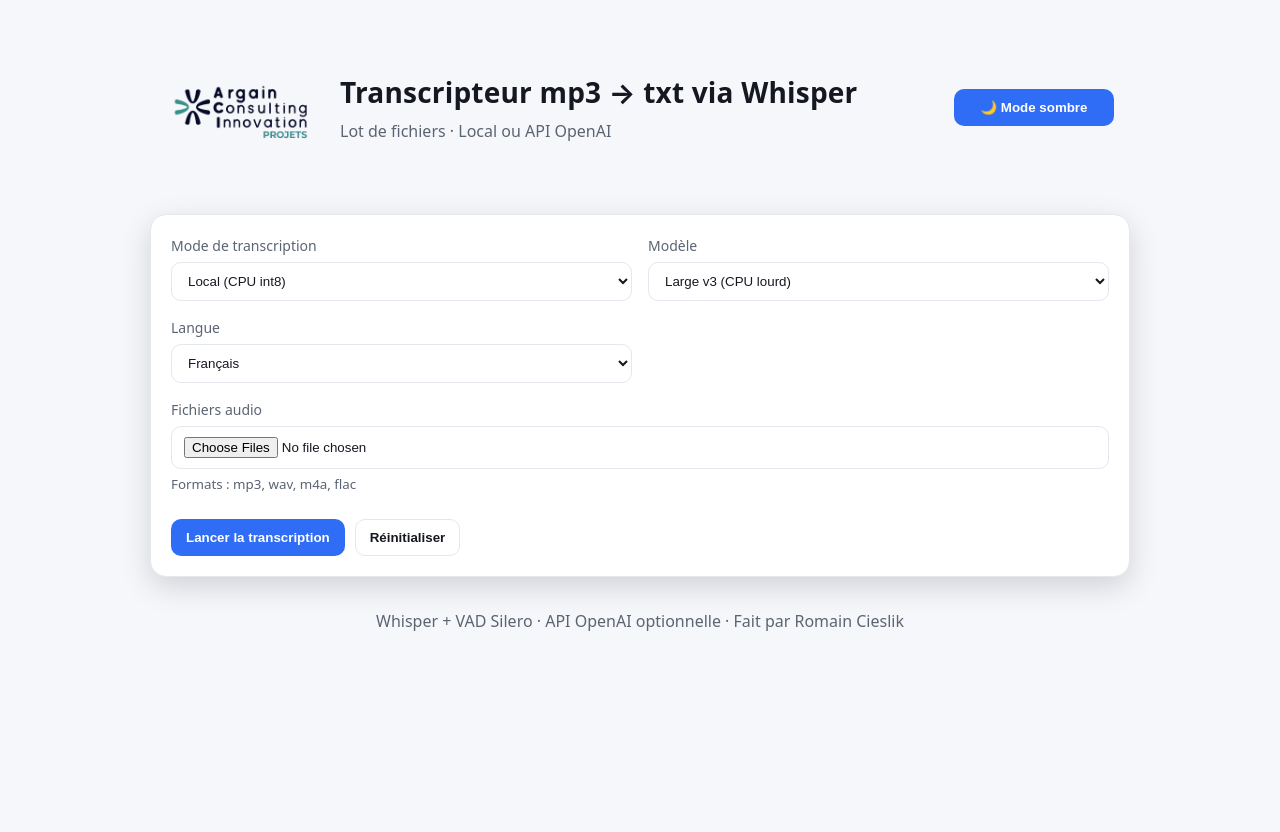
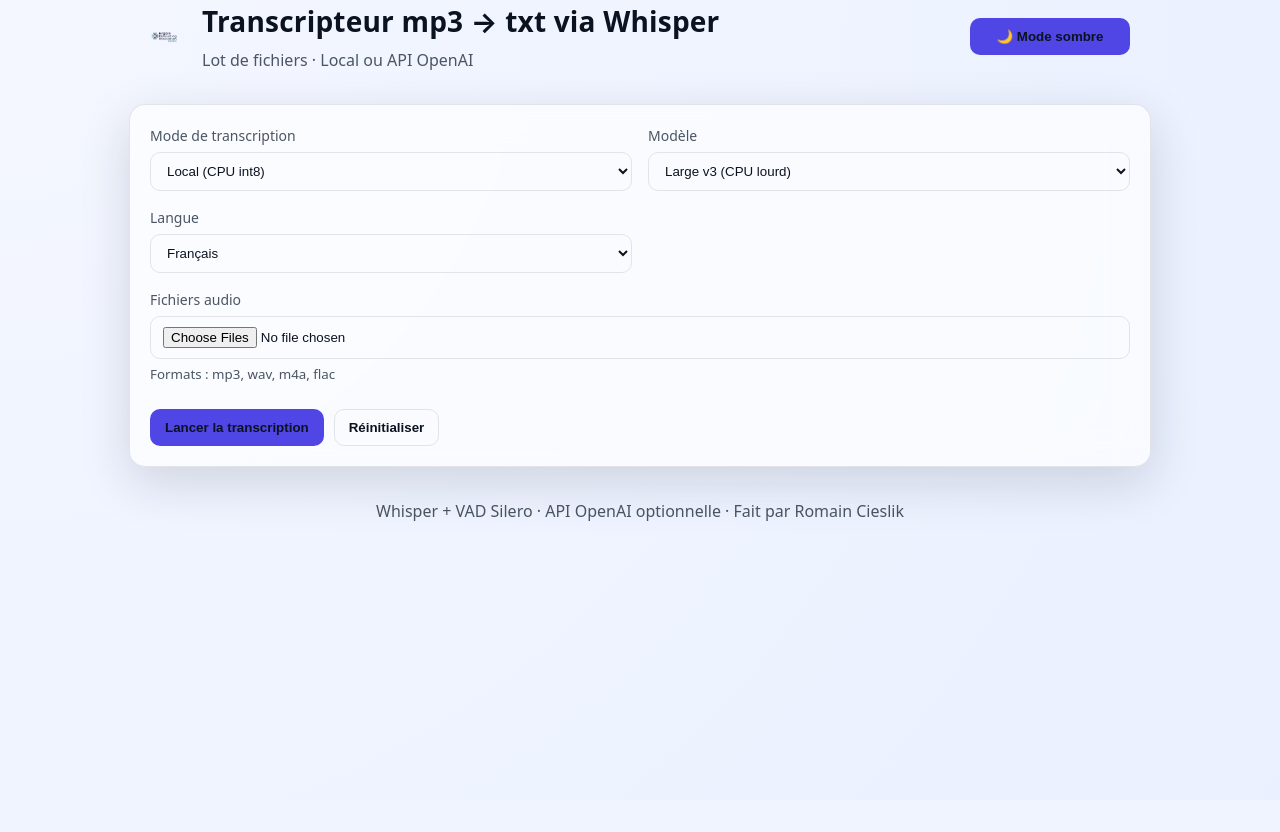
Before and after one commit to Romano-de-la-vega/app-whisper, a FastAPI app: page / in a window 1280 px wide. After the commit the page ends 521 px from the top, so only its background shows below. Run offline with FastAPI, Linux system fonts and the light colour scheme.

Commit message:
feat: add light and dark theme

```diff
--- a/static/app.js
+++ b/static/app.js
@@ -47,10 +47,12 @@ let isRunning = false;
 // ====== Thème (persistance localStorage) ======
 (function initTheme() {
   const root = document.documentElement;
-  const saved = localStorage.getItem("theme") || "light";
-  root.setAttribute("data-theme", saved);
-  themeBtn.textContent = saved === "dark" ? "☀️ Mode clair" : "🌙 Mode sombre";
-  if (logoImg) logoImg.src = saved === "dark" ? "/static/logo_white.png" : "/static/logo.png";
+  const saved = localStorage.getItem("theme");
+  const system = window.matchMedia("(prefers-color-scheme: dark)").matches ? "dark" : "light";
+  const current = saved || system;
+  root.setAttribute("data-theme", current);
+  themeBtn.textContent = current === "dark" ? "☀️ Mode clair" : "🌙 Mode sombre";
+  if (logoImg) logoImg.src = current === "dark" ? "/static/logo_white.png" : "/static/logo.png";
 
   themeBtn.addEventListener("click", () => {
     const next = root.getAttribute("data-theme") === "dark" ? "light" : "dark";
--- a/static/style.css
+++ b/static/style.css
@@ -1,24 +1,39 @@
-:root {
-  --bg: #0f1115;
-  --card: #151821;
-  --text: #e6e7ee;
-  --muted: #9aa0aa;
-  --accent: #6ea8fe;
-  --accent-2: #84e1bc;
-  --border: #2a2f3a;
-  --shadow: 0 10px 30px rgba(0,0,0,0.35);
-  --radius: 16px;
+:root[data-theme="dark"] {
+  --bg-gradient: radial-gradient(circle at top left, #0f172a, #0b1020),
+    linear-gradient(to bottom right, rgba(31,42,68,0.2), rgba(16,52,74,0.2));
+  --text: #E6ECF2;
+  --muted: #AAB4C0;
+  --accent: #4F46E5;
+  --accent-hover: #6366F1;
+  --accent-2: #22D3EE;
+  --card-bg: rgba(18,24,38,0.55);
+  --card-border: rgba(255,255,255,0.08);
+  --card-shadow: 0 20px 60px rgba(0,0,0,0.45);
+  --btn-fg: #E6ECF2;
 }
 
-* { box-sizing: border-box; }
+:root[data-theme="light"] {
+  --bg-gradient: radial-gradient(circle at top left, #F4F7FF, #EAF0FF),
+    linear-gradient(to bottom right, rgba(234,242,255,0.4), rgba(230,246,255,0.4));
+  --text: #0B1220;
+  --muted: #4B5563;
+  --accent: #4F46E5;
+  --accent-hover: #6366F1;
+  --accent-2: #22D3EE;
+  --card-bg: rgba(255,255,255,0.65);
+  --card-border: rgba(15,23,42,0.10);
+  --card-shadow: 0 16px 50px rgba(16,24,40,0.15);
+  --btn-fg: #0B1220;
+}
+
 html, body { height: 100%; }
 body {
   margin: 0;
-  background: linear-gradient(180deg, #0f1115, #0b0d12);
+  background: var(--bg-gradient);
   color: var(--text);
-  font: 16px/1.5 system-ui, -apple-system, Segoe UI, Roboto, "Helvetica Neue", Arial, "Noto Sans", "Apple Color Emoji", "Segoe UI Emoji";
+  font: 16px/1.5 system-ui, -apple-system, Segoe UI, Roboto, "Helvetica Neue", Arial;
 }
-
+[hidden] { display: none !important; }
 .container {
   width: 100%;
   max-width: 980px;
@@ -26,105 +41,105 @@ body {
   padding: 0 16px;
 }
 
-h1 {
-  font-size: 28px;
-  margin: 0 0 6px;
-  letter-spacing: 0.2px;
+header.container { margin: 0 auto; }
+
+header {
+  height: 72px;
+  display: flex;
+  align-items: center;
 }
+.header-row {
+  width: 100%;
+  display: flex;
+  justify-content: space-between;
+  align-items: center;
+  gap: 12px;
+}
+#toggle-theme { min-width: 160px; }
+.brand { display:flex; align-items:center; gap:24px; }
+.brand img { height: 28px; width: auto; }
+
+h1 { font-size: 28px; margin: 0 0 6px; letter-spacing: .2px; }
 .subtitle { color: var(--muted); margin: 0; }
 
 .card {
-  background: var(--card);
-  border: 1px solid var(--border);
-  border-radius: var(--radius);
-  box-shadow: var(--shadow);
+  background: var(--card-bg);
+  border: 1px solid var(--card-border);
+  border-radius: 16px;
+  box-shadow: var(--card-shadow);
+  backdrop-filter: blur(16px);
   padding: 20px;
 }
 
-.grid {
-  display: grid;
-  grid-template-columns: repeat(12, 1fr);
-  gap: 16px;
-}
-
-.field { grid-column: span 6; display: flex; flex-direction: column; gap: 6px; }
-.field.full { grid-column: 1 / -1; }
+.grid { display: grid; grid-template-columns: repeat(12, 1fr); gap: 16px; }
+.field { grid-column: span 6; display:flex; flex-direction:column; gap:6px; }
+.field.full { grid-column:1 / -1; }
 label { color: var(--muted); font-size: 14px; }
 select, input[type="file"], input[type="password"] {
-  padding: 10px 12px;
-  border-radius: 10px;
-  border: 1px solid var(--border);
-  background: #0f131b;
-  color: var(--text);
+  padding:10px 12px;
+  border-radius:10px;
+  border:1px solid var(--card-border);
+  background:transparent;
+  color:var(--text);
 }
 small { color: var(--muted); }
 
-.actions {
-  grid-column: 1 / -1;
-  display: flex;
-  gap: 10px;
-  margin-top: 8px;
-}
+.actions { grid-column:1 / -1; display:flex; gap:10px; margin-top:8px; }
 
 button, .button {
-  display: inline-flex; align-items: center; justify-content: center;
-  padding: 10px 14px;
-  border-radius: 10px;
-  border: 1px solid transparent;
+  display:inline-flex; align-items:center; justify-content:center;
+  padding:10px 14px;
+  border-radius:10px;
+  border:1px solid transparent;
   background: var(--accent);
-  color: #0c0e13;
-  font-weight: 600;
-  cursor: pointer;
-  text-decoration: none;
-  transition: transform .05s ease;
+  color: var(--btn-fg);
+  font-weight:600;
+  cursor:pointer;
+  text-decoration:none;
+  transition: background .15s ease, box-shadow .15s ease;
 }
-button:active { transform: translateY(1px); }
-button.ghost { background: transparent; border-color: var(--border); color: var(--text); }
-
-/* === bouton "Arrêter" rouge === */
-button.danger {
-  background: #e33c3c;
-  color: #fff;
-  border-color: #b92d2d;
+button:hover, .button:hover {
+  background: var(--accent-hover);
+  box-shadow: 0 2px 6px rgba(0,0,0,0.15);
 }
-button.danger:hover { filter: brightness(0.95); }
+button:focus-visible, .button:focus-visible,
+select:focus-visible, input:focus-visible {
+  outline:2px solid var(--accent);
+  outline-offset:2px;
+}
+button.ghost { background: transparent; border-color: var(--card-border); color: var(--text); }
+button.danger { background: #e5484d; color:#fff; }
 
 .status { margin-top: 18px; }
 .progress-wrap {
-  height: 10px; border-radius: 999px; background: #0f131b; border: 1px solid var(--border);
-  overflow: hidden;
+  height:10px; border-radius:999px; background:transparent; border:1px solid var(--card-border);
+  overflow:hidden;
 }
 .progress {
-  height: 100%; width: 0%;
+  height:100%; width:0%;
   background: linear-gradient(90deg, var(--accent), var(--accent-2));
   transition: width .25s ease;
 }
-
-.meta { display: flex; justify-content: space-between; align-items: center; margin-top: 8px; color: var(--muted); }
+.meta { display:flex; justify-content:space-between; align-items:center; margin-top:8px; color:var(--muted); }
 .badge {
-  display: inline-block; padding: 4px 8px; border-radius: 999px; background: #1c2230; border: 1px solid var(--border);
-  color: var(--text); font-size: 12px;
+  display:inline-block; padding:4px 8px; border-radius:999px; background:transparent; border:1px solid var(--card-border);
+  color:var(--text); font-size:12px;
 }
 
-.files-list { margin-top: 14px; display: grid; gap: 10px; }
+.files-list { margin-top:14px; display:grid; gap:10px; }
 .file-row {
-  display: grid; gap: 8px;
-  background: #0f131b; border: 1px solid var(--border); border-radius: 12px; padding: 10px;
+  display:grid; gap:8px;
+  background:transparent; border:1px solid var(--card-border); border-radius:12px; padding:10px;
 }
-.file-row .name { font-weight: 600; }
-.file-row .row-progress { height: 6px; background:#0b0d12; border:1px solid var(--border); border-radius:999px; overflow:hidden; }
-.file-row .row-progress > div {
-  height:100%; width:0%;
-  background: linear-gradient(90deg, var(--accent-2), var(--accent));
-  transition: width .25s ease;
-}
-.file-row .state { font-size: 12px; color: var(--muted); }
+.file-row .name { font-weight:600; }
+.file-row .row-progress { height:6px; background:transparent; border:1px solid var(--card-border); border-radius:999px; overflow:hidden; }
+.file-row .row-progress > div { height:100%; width:0%; background:linear-gradient(90deg, var(--accent-2), var(--accent)); transition:width .25s ease; }
+.file-row .state { font-size:12px; color:var(--muted); }
 
 .logs {
-  margin-top: 16px; max-height: 320px; overflow: auto;
-  background: #0b0d12; border: 1px solid var(--border); border-radius: 12px; padding: 12px;
-  white-space: pre-wrap; word-break: break-word;
+  margin-top:16px; max-height:320px; overflow:auto;
+  background:transparent; border:1px solid var(--card-border); border-radius:12px; padding:12px;
+  white-space:pre-wrap; word-break:break-word;
 }
 
-.download { margin-top: 16px; }
-footer.muted { color: var(--muted); text-align: center; margin-bottom: 24px; }
+footer.muted { color: var(--muted); text-align: center; margin-bottom:24px; }
--- a/templates/index.html
+++ b/templates/index.html
@@ -6,116 +6,6 @@
     <title>Transcripteur Whisper</title>
     <link rel="stylesheet" href="/static/style.css" />
     <link rel="icon" href="/static/icon.ico" type="image/x-icon">
-
-    <style>
-      /* Thèmes via variables CSS (persistées avec data-theme sur <html>) */
-      :root[data-theme="dark"] {
-        --bg: #0f1115;
-        --card: #151821;
-        --text: #e6e7ee;
-        --muted: #9aa0aa;
-        --accent: #6ea8fe;
-        --accent-2: #84e1bc;
-        --border: #2a2f3a;
-        --btn-fg: #0c0e13;
-      }
-      :root[data-theme="light"] {
-        --bg: #f6f7fb;
-        --card: #ffffff;
-        --text: #151821;
-        --muted: #5b6472;
-        --accent: #2f6df6;
-        --accent-2: #25b78b;
-        --border: #e4e7ee;
-        --btn-fg: #ffffff;
-      }
-
-      html, body { height: 100%; }
-      [hidden] { display: none !important; }
-      body {
-        margin: 0;
-        background: var(--bg);
-        color: var(--text);
-        font: 16px/1.5 system-ui, -apple-system, Segoe UI, Roboto, "Helvetica Neue", Arial;
-      }
-      .container {
-        width: 100%;
-        max-width: 980px;
-        margin: 32px auto;
-        padding: 0 16px;
-      }
-      h1 { font-size: 28px; margin: 0 0 6px; letter-spacing: .2px; }
-      .subtitle { color: var(--muted); margin: 0; }
-
-      .card {
-        background: var(--card);
-        border: 1px solid var(--border);
-        border-radius: 16px;
-        box-shadow: 0 10px 30px rgba(0,0,0,.15);
-        padding: 20px;
-      }
-
-      .grid { display: grid; grid-template-columns: repeat(12, 1fr); gap: 16px; }
-      .field { grid-column: span 6; display: flex; flex-direction: column; gap: 6px; }
-      .field.full { grid-column: 1 / -1; }
-      label { color: var(--muted); font-size: 14px; }
-      select, input[type="file"], input[type="password"] {
-        padding: 10px 12px; border-radius: 10px; border: 1px solid var(--border);
-        background: transparent; color: var(--text);
-      }
-      small { color: var(--muted); }
-
-      .actions { grid-column: 1 / -1; display: flex; gap: 10px; margin-top: 8px; }
-
-      button, .button {
-        display: inline-flex; align-items: center; justify-content: center;
-        padding: 10px 14px; border-radius: 10px; border: 1px solid transparent;
-        background: var(--accent); color: var(--btn-fg); font-weight: 600; cursor: pointer; text-decoration: none;
-      }
-      button.ghost { background: transparent; border-color: var(--border); color: var(--text); }
-      button.danger { background: #e5484d; color: #fff; }
-
-      .status { margin-top: 18px; }
-      .progress-wrap {
-        height: 10px; border-radius: 999px; background: transparent; border: 1px solid var(--border);
-        overflow: hidden;
-      }
-      .progress {
-        height: 100%; width: 0%;
-        background: linear-gradient(90deg, var(--accent), var(--accent-2));
-        transition: width .25s ease;
-      }
-      .meta { display: flex; justify-content: space-between; align-items: center; margin-top: 8px; color: var(--muted); }
-      .badge {
-        display: inline-block; padding: 4px 8px; border-radius: 999px; background: transparent; border: 1px solid var(--border);
-        color: var(--text); font-size: 12px;
-      }
-
-      .files-list { margin-top: 14px; display: grid; gap: 10px; }
-      .file-row {
-        display: grid; gap: 8px; background: transparent; border: 1px solid var(--border); border-radius: 12px; padding: 10px;
-      }
-      .file-row .name { font-weight: 600; }
-      .file-row .row-progress { height: 6px; background: transparent; border:1px solid var(--border); border-radius:999px; overflow:hidden; }
-      .file-row .row-progress > div { height:100%; width:0%; background: linear-gradient(90deg, var(--accent-2), var(--accent)); transition: width .25s ease; }
-      .file-row .state { font-size: 12px; color: var(--muted); }
-
-      .logs {
-        margin-top: 16px; max-height: 320px; overflow: auto;
-        background: transparent; border: 1px solid var(--border); border-radius: 12px; padding: 12px;
-        white-space: pre-wrap; word-break: break-word;
-      }
-
-      footer.muted { color: var(--muted); text-align: center; margin-bottom: 24px; }
-
-      /* Bouton thème header */
-      .header-row { display:flex; justify-content: space-between; align-items:center; gap: 12px; }
-      #toggle-theme { min-width: 160px; }
-
-      .brand { display:flex; align-items:center; gap:24px; }
-      .brand img { height:150px; }
-      :root[data-theme="dark"] .brand img { content:url('/static/logo_white.png'); }
-    </style>
   </head>
   <body>
     <header class="container">
```
